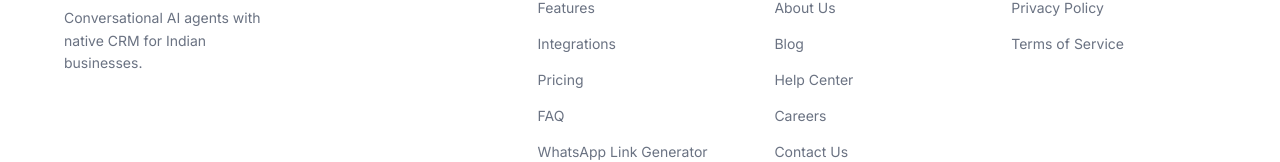
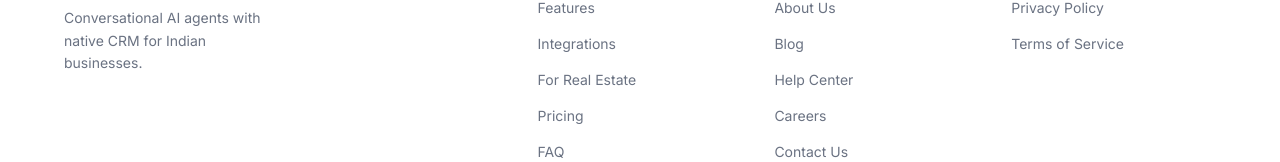
Before and after one commit to akvinayaktiwari/RigaChat, a React (Vite) app in the folder frontend/: page / in a window 1280 px wide. Shown: the part 9293-9455 px from the top of the page. Built offline with nearby package versions, Linux system fonts and the light colour scheme; no server answers.

Commit message:
feat: link the real estate page from the footer
The page had a sitemap entry and no link from anywhere on the site, so a
visitor could not reach it and a crawler had only the sitemap to find it by.

```diff
--- a/frontend/src/components/landing/Footer.tsx
+++ b/frontend/src/components/landing/Footer.tsx
@@ -7,6 +7,7 @@ const LINK_COLUMNS = [
     links: [
       { label: 'Features', href: '/features' },
       { label: 'Integrations', href: '/integrations' },
+      { label: 'For Real Estate', href: '/industries/real-estate' },
       { label: 'Pricing', href: '/pricing' },
       { label: 'FAQ', href: '/faq' },
       { label: 'WhatsApp Link Generator', href: '/whatsapp-link-generator' },
```
